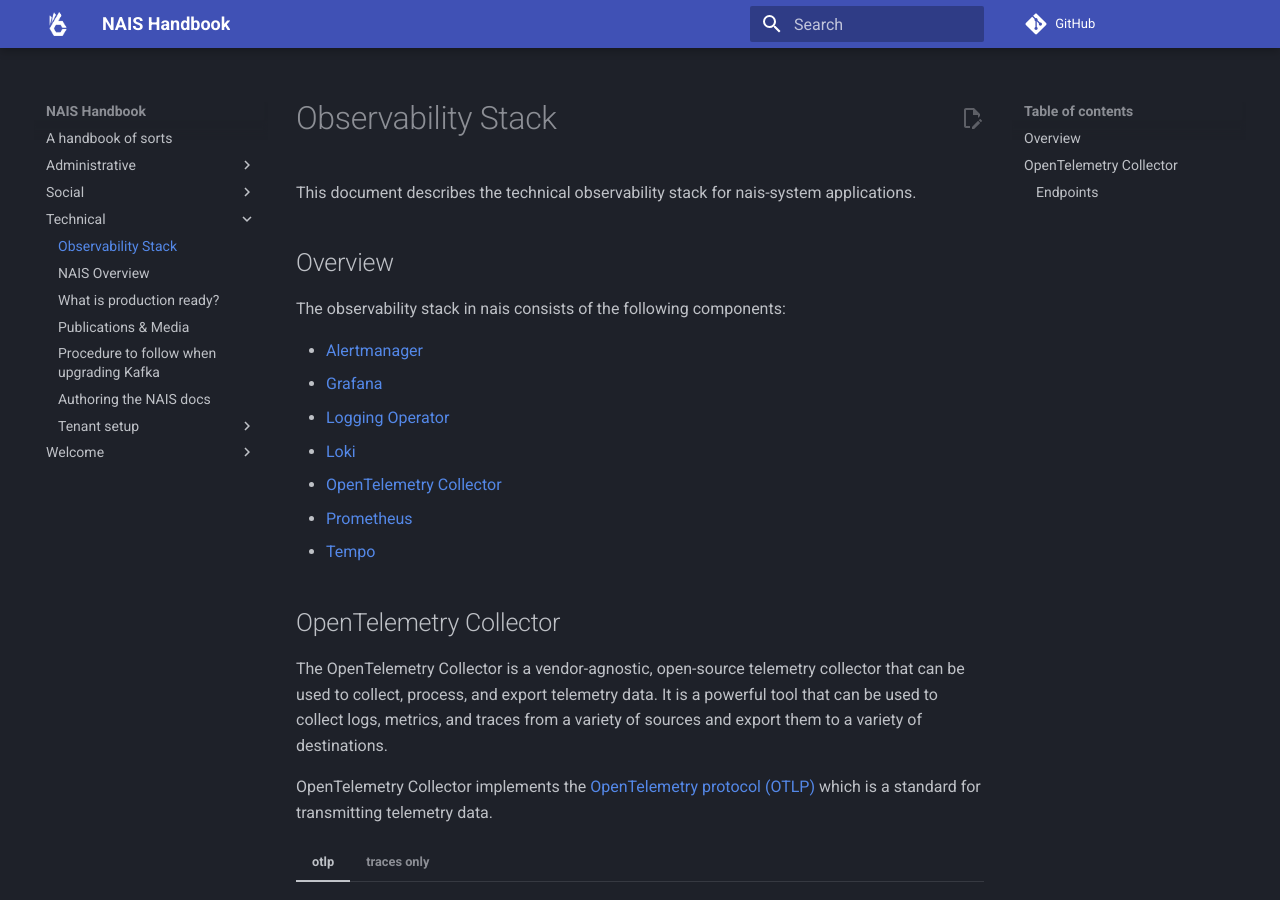
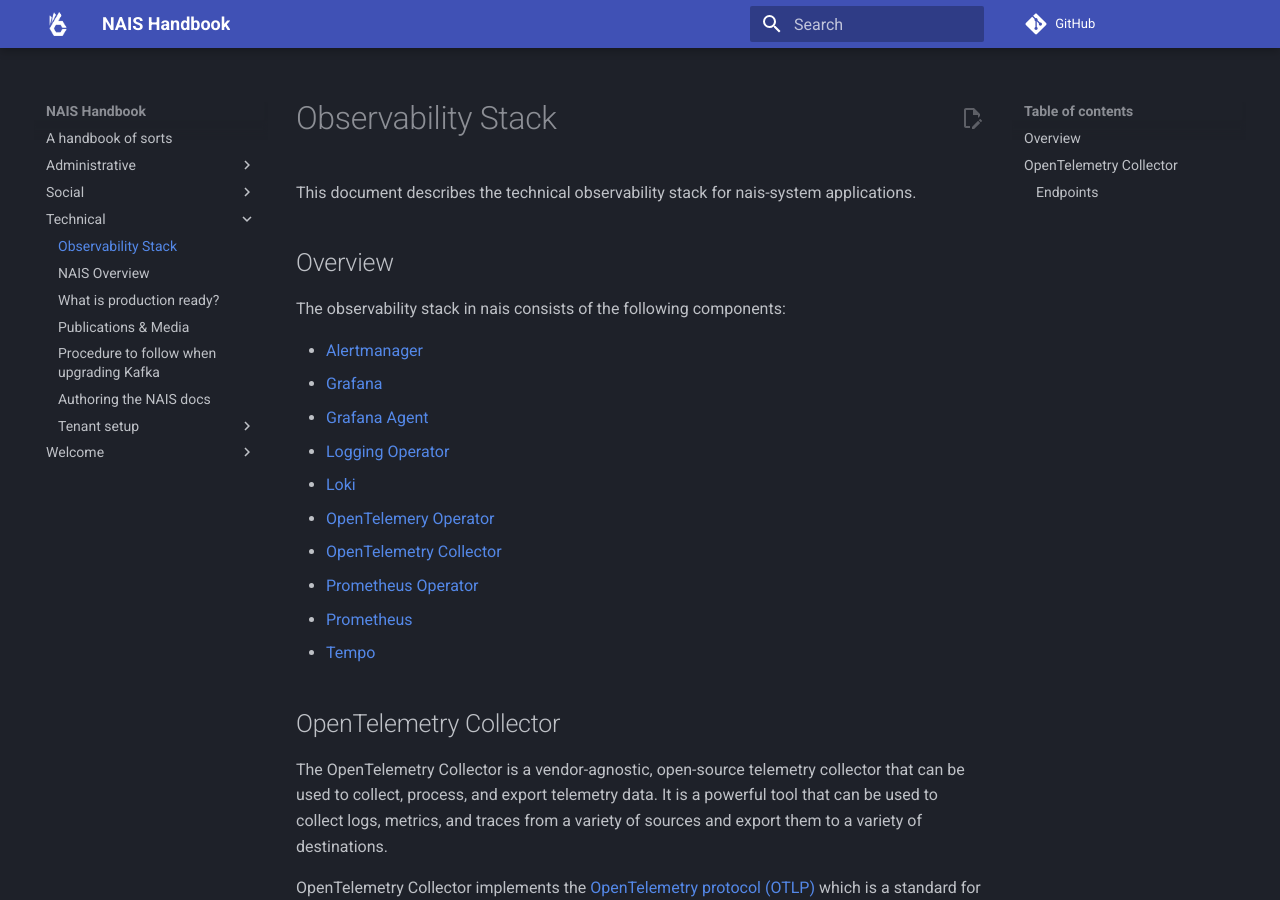
Before and after one commit to nais/handbook, an MkDocs documentation site: the page built from docs/technical/observability.md, in a window 1280 px wide and 900 px high. Built offline with MkDocs 1.6.1 and Material for MkDocs 9.7.7, drawn with Linux system fonts in a browser that asks for light colours; comment, search, counter and statistics services are not loaded.

Commit message:
Add missing observability components

```diff
--- a/docs/technical/observability.md
+++ b/docs/technical/observability.md
@@ -8,9 +8,12 @@
 
 - [Alertmanager](https://prometheus.io/docs/alerting/alertmanager/)
 - [Grafana](https://grafana.com/)
+- [Grafana Agent](https://grafana.com/docs/grafana-cloud/agent/)
 - [Logging Operator](https://kube-logging.dev)
 - [Loki](https://grafana.com/oss/loki/)
+- [OpenTelemery Operator](https://opentelemetry.io/docs/operator/)
 - [OpenTelemetry Collector](https://opentelemetry.io/docs/collector/)
+- [Prometheus Operator](https://prometheus-operator.dev/)
 - [Prometheus](https://prometheus.io/)
 - [Tempo](https://grafana.com/oss/tempo/)
 
```
